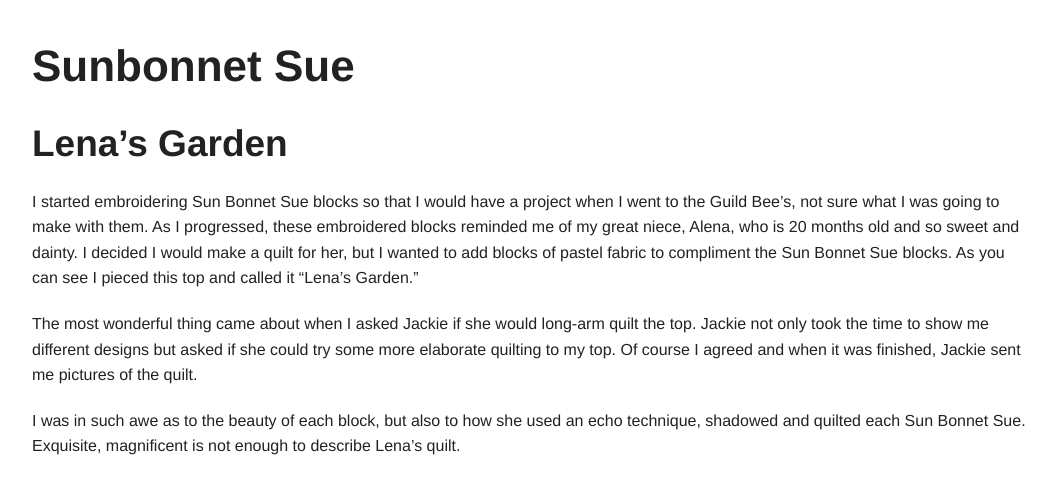
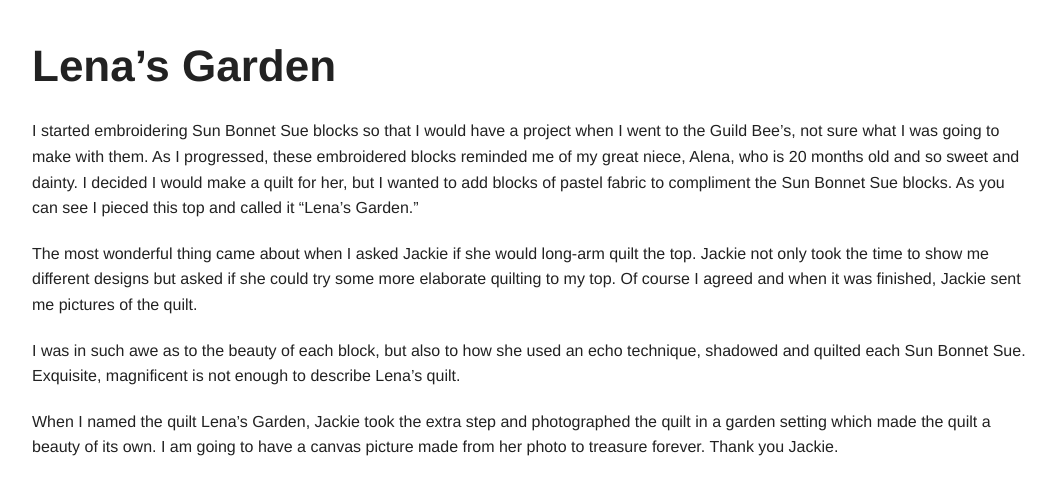
Before and after one commit to JeremyIglehart/silverforestquilts.github.io, a Jekyll site: the page built from _posts/Mary Larkin/Sunbonnet Sue/2013-07-23-Sunbonnet-Sue.md, in a window 1280 px wide, cut to the strip 49-531 px from the top of the page. Shown: the whole strip, without its empty margins (108-1164 px from the left). Built offline with Jekyll 4.4.1, drawn with Linux system fonts in a browser that asks for light colours; nearby versions of some CDN libraries; library files that are not in the unit come from our copies; Markdown is read by kramdown in place of the engine named in the settings; some of the changed text lies outside the part shown.

Commit message:
Updated Title

```diff
--- a/_posts/Mary Larkin/Sunbonnet Sue/2013-07-23-Sunbonnet-Sue.md
+++ b/_posts/Mary Larkin/Sunbonnet Sue/2013-07-23-Sunbonnet-Sue.md
@@ -1,6 +1,6 @@
 ---
 layout:        quilt
-title:         Sunbonnet Sue
+title:         Lena's Garden
 date:          2013-07-23 17:20:05
 
 tags:          frontpage
@@ -10,9 +10,7 @@ featuredImage: https://googledrive.com/host/0B-vuMfeC1rxzMERXdUNidnhQdk0
 css:           "height: 300px; width: 100%;"
 ---
 
-# Sunbonnet Sue
-
-## Lena's Garden
+# Lena's Garden
 
 I started embroidering Sun Bonnet Sue blocks so that I would have a project when I went to the Guild Bee's, not sure what I was going to make with them.  As I progressed, these embroidered blocks reminded me of my great niece, Alena, who is 20 months old and so sweet and dainty.  I decided I would make a quilt for her, but I wanted to add blocks of pastel fabric to compliment the Sun Bonnet Sue blocks.  As you can see I pieced this top and called it "Lena's Garden."
 
```
